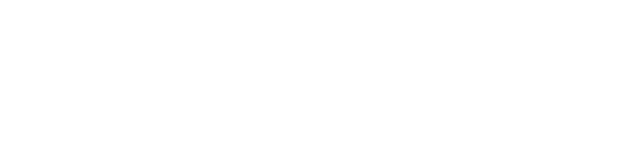
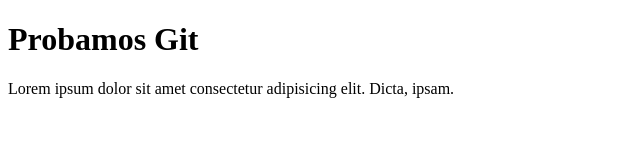
Before and after one commit to dcantojimenez/web, a plain HTML site: page index.html in a window 1280 px wide. Shown: the whole page, without its empty margins (0-640 px from the left). Drawn offline with Linux system fonts and the light colour scheme.

Commit message:
segundo commit

```diff
--- a/index.html
+++ b/index.html
@@ -6,6 +6,8 @@
     <title>Prueba Git</title>
 </head>
 <body>
-
+    <h1>Probamos Git</h1>
+    <p>Lorem ipsum dolor sit amet consectetur adipisicing elit. Dicta, ipsam.
+    </p>
 </body>
 </html>
```
